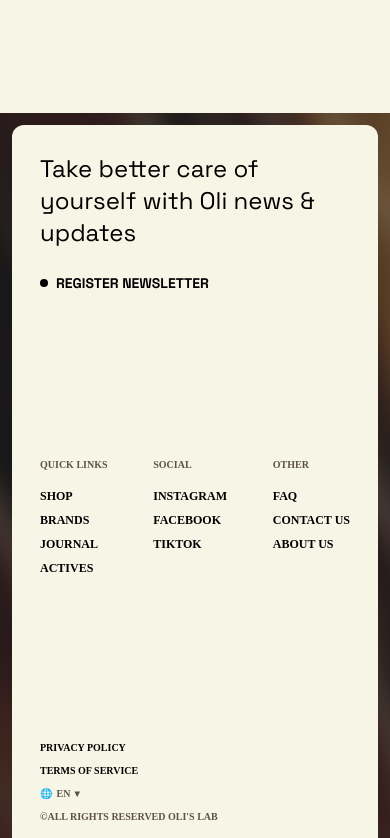
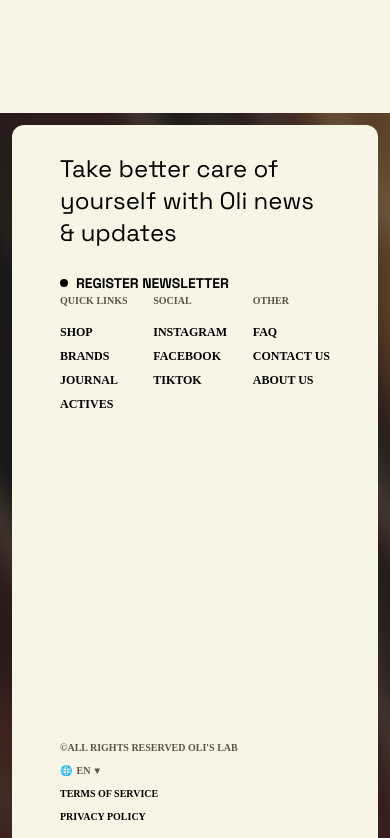
Before and after one commit to remyShift/TestTech-Oli, a React (Vite) app: page / in a window 390 px wide. Shown: the part 3680-4518 px from the top of the page. Built offline with nearby package versions, Linux system fonts and the light colour scheme; a web font is replaced by a local one.

Commit message:
refactor: improve FooterCard and FooterLinkList components layout for better responsiveness and visual consistency

```diff
--- a/src/components/Footer/FooterCard.tsx
+++ b/src/components/Footer/FooterCard.tsx
@@ -54,14 +54,15 @@
 	}, []);
 
 	return (
-		<div className="bg-primary w-full rounded-xl p-7 h-footer flex flex-col justify-between">
+		<div className="bg-primary w-full rounded-xl p-7 h-footer flex flex-col justify-between lg:rounded-3xl lg:pt-14 px-12">
+			<div className="flex flex-col lg:flex-row lg:justify-between">
 				<FooterCTA
 					heading="Take better care of yourself with Oli news & updates"
 					ctaLabel="REGISTER NEWSLETTER"
 					ctaHref="#"
 				/>
 
-			<div className="flex justify-between">
+				<div className="flex justify-between lg:gap-32">
 					{sections.map((section) => (
 						<FooterLinkList
 							key={section.title}
@@ -70,24 +71,27 @@
 						/>
 					))}
 				</div>
+			</div>
 
-			<div className="flex flex-col gap-2">
+			<div className="flex flex-col gap-2 lg:flex-row lg:justify-between">
+				<p className="font-abc-diatype text-ceramics text-2xs font-bold">
+					©ALL RIGHTS RESERVED OLI'S LAB
+				</p>
+				<LanguageSelector value={language} onChange={setLanguage} />
+				<div className="flex flex-col gap-2 lg:flex-row lg:justify-between lg:gap-6">
+					<a
+						href="#"
+						className="font-abc-diatype text-2xs font-bold hover:underline"
+					>
+						TERMS OF SERVICE
+					</a>
 					<a
 						href="#"
 						className="font-abc-diatype text-2xs font-bold hover:underline"
 					>
 						PRIVACY POLICY
 					</a>
-				<a
-					href="#"
-					className="font-abc-diatype text-2xs font-bold hover:underline"
-				>
-					TERMS OF SERVICE
-				</a>
-				<LanguageSelector value={language} onChange={setLanguage} />
-				<p className="font-abc-diatype text-ceramics text-2xs font-bold">
-					©ALL RIGHTS RESERVED OLI'S LAB
-				</p>
+				</div>
 			</div>
 		</div>
 	);
--- a/src/components/Footer/FooterLinkList.tsx
+++ b/src/components/Footer/FooterLinkList.tsx
@@ -3,11 +3,11 @@
 export default function FooterLinkList(props: FooterSection) {
 	const { title, links } = props;
 	return (
-		<div className="flex flex-col gap-4">
+		<div className="flex flex-col gap-4 lg:gap-6">
 			<h4 className="font-abc-diatype text-ceramics text-2xs font-bold">
 				{title}
 			</h4>
-			<div className="flex flex-col gap-2">
+			<div className="flex flex-col gap-2 lg:gap-4">
 				{links.map((link) => (
 					<a
 						key={link.label}
```
Lines whose indentation alone changed are shown as unchanged.
